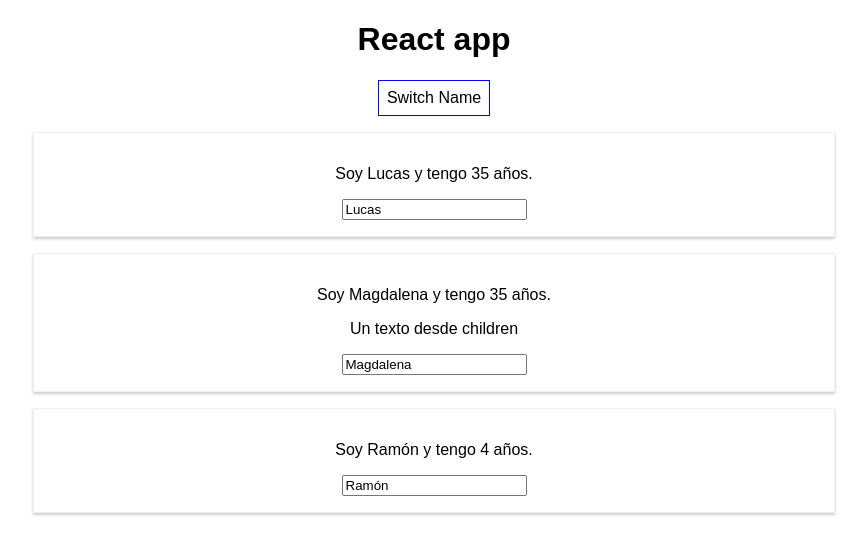
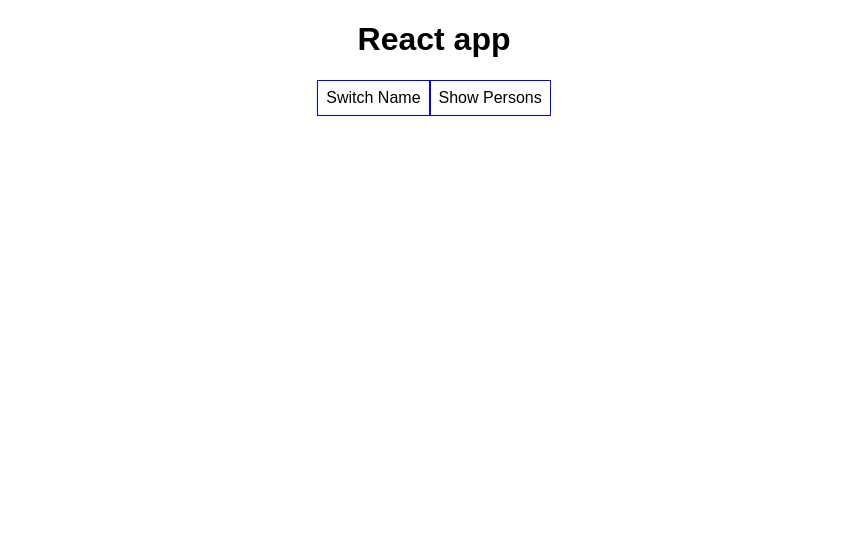
Before and after one commit to Lucaster85/react-complete-guide, a React (Create React App) app: page / in a window 1280 px wide. Shown: the top 554 px of the page, without its empty margins (206-1073 px from the left). Built offline with nearby package versions, Linux system fonts and the light colour scheme.

Commit message:
start module list and conditionals

```diff
--- a/src/App.js
+++ b/src/App.js
@@ -55,7 +55,8 @@
       {name: 'Magdalena', age: 35},
       {name: 'Ramón', age: 4},
     ],
-     otherState: "Some other State"
+     otherState: "Some other State",
+     showPersons: false
   }
 // CUANDO HAGO EL setState HACE UN MERGE Y MANTIENE LOS ESTADOS QUE NO ESTOY REFERENCIANDO
   switchNameHandler = newName => {
@@ -74,6 +75,12 @@
        {name: 'Moncho', age: 4},
    ]})
   }
+
+  togglePersonsHandler = () => {
+    const doesShow = this.state.showPersons;
+    this.setState({showPersons: !doesShow})
+  }
+
     // console.log('Clickeado');
     //EN LOS EVENTOS onClick VEMOS DOS MANERAS DIFERENTES DE PASARLE DATA
     //bind() es mas recomendable que () =>
@@ -89,6 +96,9 @@
       <div className="App">
        <h1>React app</h1>
        <button style={style} onClick={() => this.switchNameHandler('Dario!!!')}> Switch Name </button>
+       <button style={style} onClick={this.togglePersonsHandler}> Show Persons </button>
+       {this.state.showPersons ?
+         <div>
        <Person
         name={this.state.persons[0].name}
         age={this.state.persons[0].age}/>
@@ -100,6 +110,7 @@
        <Person
         name={this.state.persons[2].name}
         age={this.state.persons[2].age}/>
+       </div> : null}
       </div>
     )
   //return React.createElement('div', {className: 'App'}, React.createElement('h1', null, 'Hola, estoy creado desde React.createElement'));
```
Also changed, not shown: package.json (line endings or trailing spaces).
